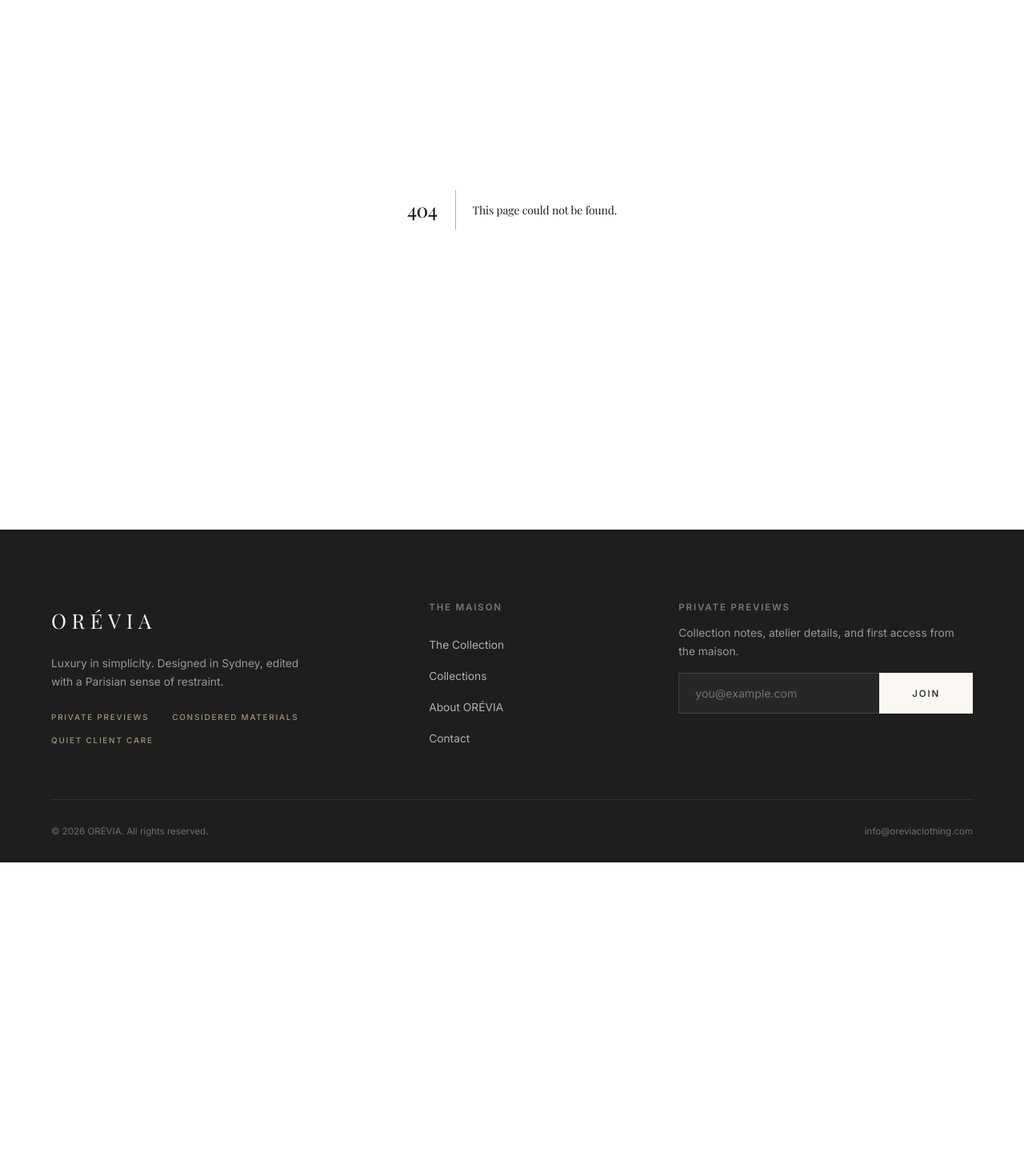
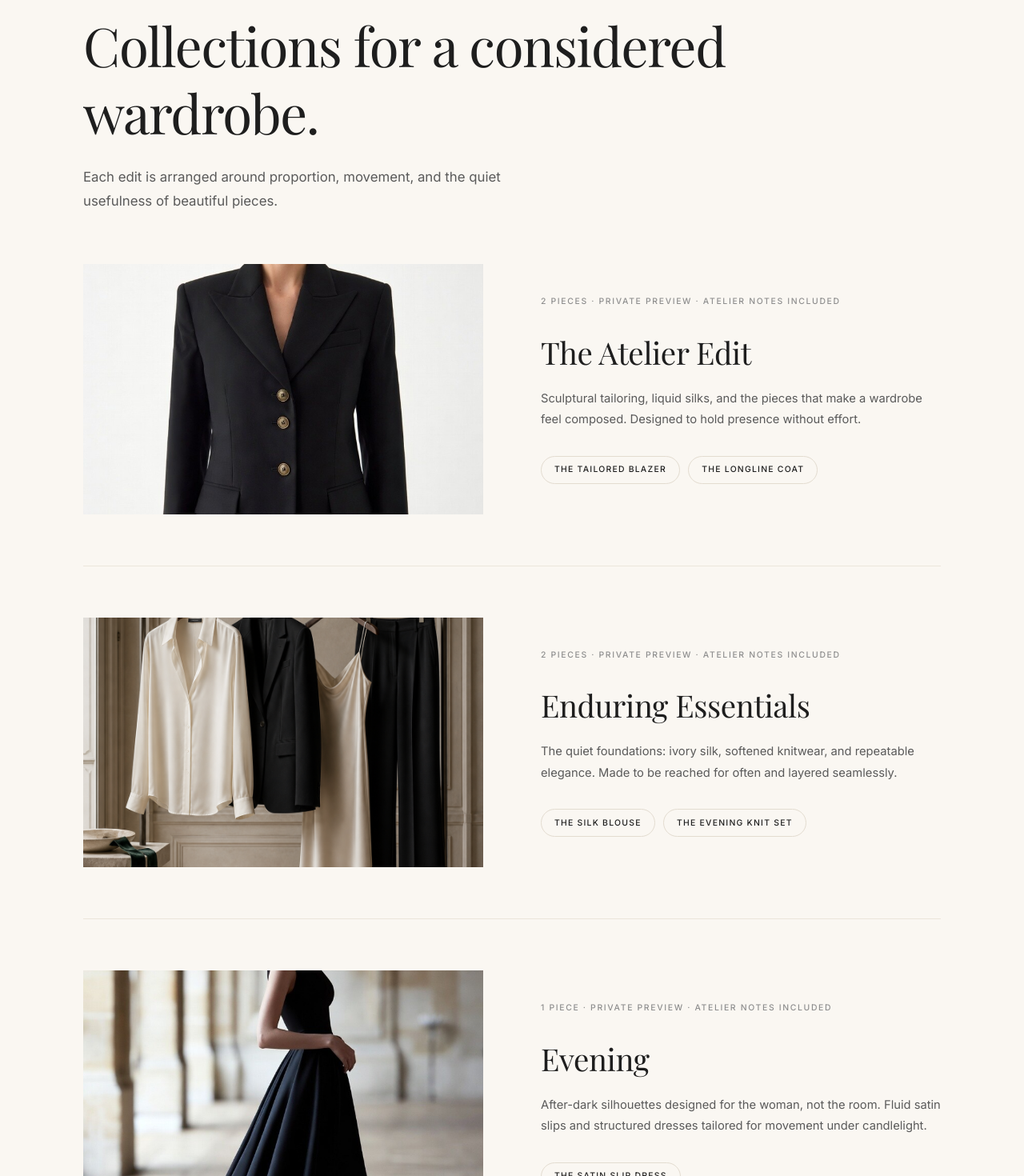
Before and after one commit to iasraful/orevia, a Next.js app: page /collections in a window 1280 px wide. Before the commit this address had no page. Shown: the part 246-1716 px from the top of the page at 80% size. Before the commit the page ends 1324 px from the top, so only its background shows below. Built offline with nearby package versions, Linux system fonts and the light colour scheme.

Commit message:
feat: implement Shop, Collections, About, and Contact pages matching mockup references

```diff
--- /dev/null
+++ b/app/collections/page.tsx
@@ -0,0 +1,106 @@
+export const metadata = {
+  title: "Collections — ORÉVIA",
+  description: "Explore our capsule edits built around precise tailoring, fluid essentials, and after-dark silhouettes.",
+};
+
+export default function CollectionsPage() {
+  return (
+    <div className="shell section-air">
+      <p className="eyebrow">Capsule Edits</p>
+      <h1 style={{ marginBottom: "1.5rem" }}>
+        Collections for a considered wardrobe.
+      </h1>
+      <p
+        style={{
+          fontSize: "1.05rem",
+          color: "var(--muted)",
+          maxWidth: "600px",
+          marginBottom: "4rem",
+          lineHeight: "1.8",
+        }}
+      >
+        Each edit is arranged around proportion, movement, and the quiet usefulness of beautiful pieces.
+      </p>
+
+      <div className="collections-list">
+        {/* Collection 1 */}
+        <div className="collection-row" id="the-atelier-edit">
+          <div className="collection-row-image">
+            <img
+              src="/orevia-blazer-model-editorial-clean.jpg"
+              alt="The Atelier Edit"
+            />
+          </div>
+          <div className="collection-row-content">
+            <div className="collection-row-meta">
+              2 Pieces · Private Preview · Atelier Notes Included
+            </div>
+            <h2>The Atelier Edit</h2>
+            <p>
+              Sculptural tailoring, liquid silks, and the pieces that make a wardrobe feel composed. Designed to hold presence without effort.
+            </p>
+            <div className="collection-row-actions">
+              <a className="btn-capsule" href="/products/the-tailored-blazer">
+                The Tailored Blazer
+              </a>
+              <a className="btn-capsule" href="/products/the-longline-coat">
+                The Longline Coat
+              </a>
+            </div>
+          </div>
+        </div>
+
+        {/* Collection 2 */}
+        <div className="collection-row" id="enduring-essentials">
+          <div className="collection-row-image">
+            <img
+              src="/orevia-atelier-rail.png"
+              alt="Enduring Essentials"
+            />
+          </div>
+          <div className="collection-row-content">
+            <div className="collection-row-meta">
+              2 Pieces · Private Preview · Atelier Notes Included
+            </div>
+            <h2>Enduring Essentials</h2>
+            <p>
+              The quiet foundations: ivory silk, softened knitwear, and repeatable elegance. Made to be reached for often and layered seamlessly.
+            </p>
+            <div className="collection-row-actions">
+              <a className="btn-capsule" href="/products/the-silk-blouse">
+                The Silk Blouse
+              </a>
+              <a className="btn-capsule" href="/products/the-evening-knit-set">
+                The Evening Knit Set
+              </a>
+            </div>
+          </div>
+        </div>
+
+        {/* Collection 3 */}
+        <div className="collection-row" id="evening">
+          <div className="collection-row-image">
+            <img
+              src="/orevia-dress-editorial-colonnade-clean.jpg"
+              alt="Evening"
+            />
+          </div>
+          <div className="collection-row-content">
+            <div className="collection-row-meta">
+              1 Piece · Private Preview · Atelier Notes Included
+            </div>
+            <h2>Evening</h2>
+            <p>
+              After-dark silhouettes designed for the woman, not the room. Fluid satin slips and structured dresses tailored for movement under candlelight.
+            </p>
+            <div className="collection-row-actions">
+              <a className="btn-capsule" href="/products/the-satin-slip-dress">
+                The Satin Slip Dress
+              </a>
+            </div>
+          </div>
+        </div>
+      </div>
+    </div>
+  );
+}
```
Also changed, not shown: app/about-orevia/page.tsx (added, +45 -0 lines), app/contact/page.tsx (added, +53 -0 lines), app/shop/page.tsx (added, +56 -0 lines).
